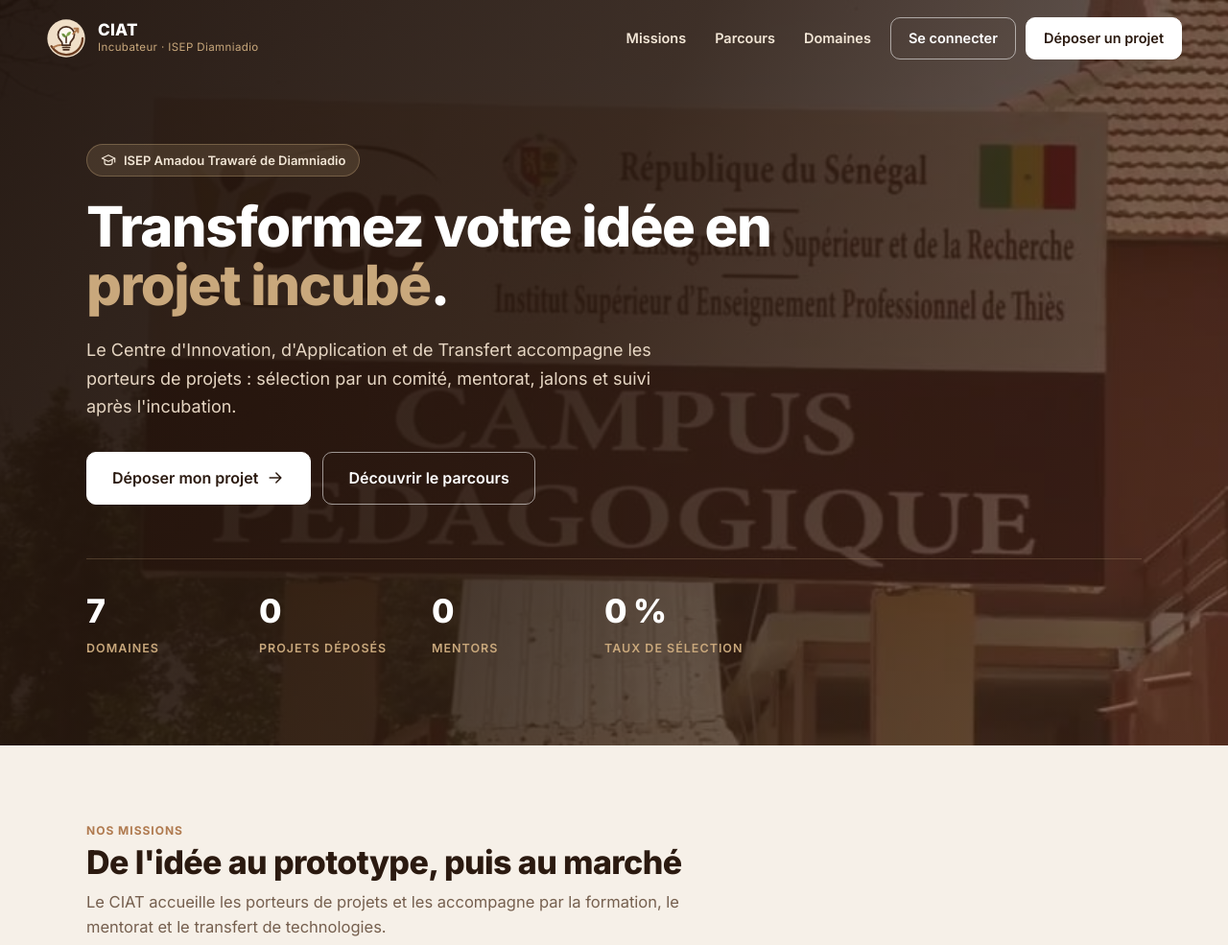
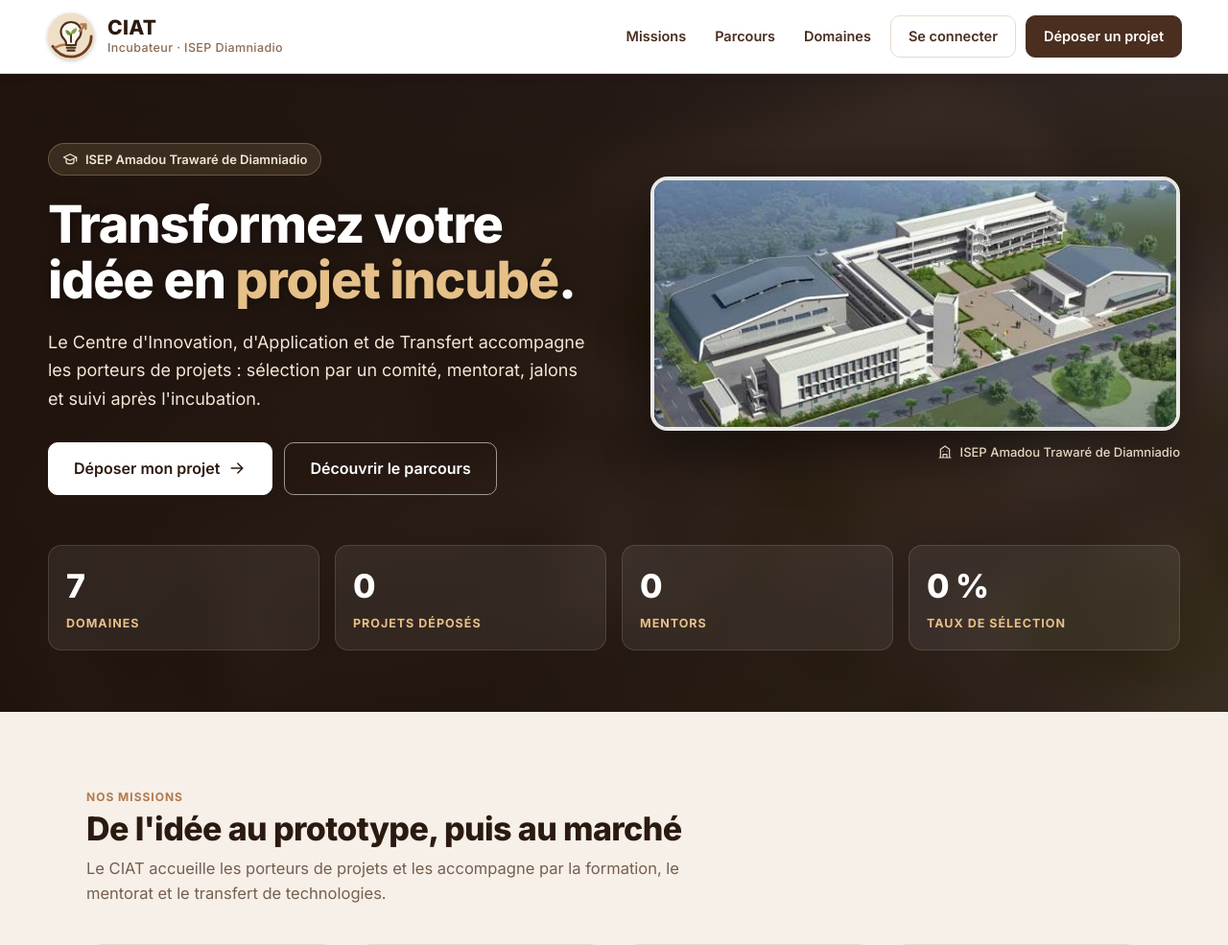
Before and after one commit to ndkhady49-cpu/ciat-incubateur, a Django app: page / in a window 1280 px wide. Shown: the top 985 px of the page at 96% size. Run offline with Django 5.2, Linux system fonts and the light colour scheme; data that the repository does not hold is empty.

Commit message:
Accueil : photo du campus dans la bannière, en-tête blanc avec logo lisible
Photo nette dans un cadre et version floutée en fond (image source de 576 px),
textes à fort contraste, indicateurs en cartes, en-tête fixe ; la photo est
aussi utilisée sur l'écran de connexion.

Co-Authored-By: Claude Opus 5.5 <noreply@anthropic.com>

```diff
--- a/static/style.css
+++ b/static/style.css
@@ -261,7 +261,7 @@ td a{color:var(--brun-800);font-weight:600;text-decoration:none}td a:hover{color
 
 /* ---------- Pages d'authentification ---------- */
 .auth{min-height:100vh;display:grid;grid-template-columns:1fr 1fr}
-.auth-visuel{background:linear-gradient(160deg,rgba(31,18,11,.92),rgba(74,46,31,.86)),url('/static/banner.jpg') center/cover;color:#fff;
+.auth-visuel{background:linear-gradient(160deg,rgba(31,18,11,.92),rgba(74,46,31,.86)),url('/static/campus.jpg') center/cover;color:#fff;
   padding:48px;display:flex;flex-direction:column;justify-content:space-between}
 .auth-visuel .brand{padding:0}
 .auth-visuel h2{font-size:34px;line-height:1.15;color:#fff;font-weight:800;letter-spacing:-.6px;margin:0 0 14px;display:block}
@@ -278,23 +278,34 @@ td a{color:var(--brun-800);font-weight:600;text-decoration:none}td a:hover{color
 
 /* ---------- Page d'accueil ---------- */
 .public{display:block;background:var(--fond)}
-.pub-head{position:absolute;top:0;left:0;right:0;z-index:10;display:flex;align-items:center;justify-content:space-between;gap:16px;padding:18px clamp(16px,4vw,48px)}
-.pub-head .brand{padding:0}
+.pub-head{position:sticky;top:0;z-index:20;background:rgba(255,255,255,.97);backdrop-filter:blur(8px);border-bottom:1px solid var(--bord);
+  box-shadow:0 2px 12px rgba(43,26,16,.06);display:flex;align-items:center;justify-content:space-between;gap:16px;padding:12px clamp(16px,4vw,48px)}
+.pub-head .brand{padding:0;color:var(--brun-800)}
+.pub-head .brand img{width:52px;height:52px;filter:drop-shadow(0 1px 2px rgba(43,26,16,.25))}
+.pub-head .brand b{font-size:21px;color:var(--brun-800)}
+.pub-head .brand span{font-size:12.5px;color:var(--brun-500);font-weight:500}
 .pub-nav{display:flex;align-items:center;gap:10px;flex-wrap:wrap;justify-content:flex-end}
-.pub-nav a.lien{color:var(--brun-100);text-decoration:none;font-weight:600;font-size:14.5px;padding:8px 10px}
-.pub-nav a.lien:hover{color:#fff}
-.hero{background:linear-gradient(115deg,rgba(31,18,11,.95) 0%,rgba(43,26,16,.88) 45%,rgba(74,46,31,.55) 100%),url('/static/banner.jpg') center/cover no-repeat;
-  color:#fff;padding:150px clamp(16px,4vw,48px) 90px}
-.hero-content{max-width:1100px;margin:0 auto}
+.pub-nav a.lien{color:var(--brun-700);text-decoration:none;font-weight:600;font-size:14.5px;padding:8px 10px;border-radius:8px}
+.pub-nav a.lien:hover{background:var(--brun-50);color:var(--brun-800)}
+/* Bannière : photo nette dans un cadre, même photo floutée et assombrie en fond (image source de petite taille) */
+.hero{position:relative;overflow:hidden;background:var(--brun-900);color:#fff;padding:72px clamp(16px,4vw,48px) 64px}
+.hero::before{content:"";position:absolute;inset:-40px;background:url('/static/campus.jpg') center/cover no-repeat;filter:blur(22px) saturate(1.1);opacity:.55}
+.hero::after{content:"";position:absolute;inset:0;background:linear-gradient(100deg,rgba(31,18,11,.97) 0%,rgba(31,18,11,.9) 45%,rgba(43,26,16,.7) 100%)}
+.hero-content{position:relative;z-index:1;max-width:1180px;margin:0 auto;display:grid;grid-template-columns:minmax(0,1.05fr) minmax(0,1fr);gap:48px;align-items:center}
+.hero-photo{margin:0;position:relative}
+.hero-photo img{display:block;width:100%;height:auto;max-width:576px;margin-left:auto;aspect-ratio:576/276;object-fit:cover;border-radius:18px;
+  border:4px solid rgba(255,255,255,.9);box-shadow:0 24px 50px rgba(0,0,0,.45)}
+.hero-photo figcaption{display:flex;align-items:center;gap:8px;justify-content:flex-end;margin-top:12px;font-size:13px;color:var(--brun-200);font-weight:500}
 .hero-badge{display:inline-flex;align-items:center;gap:8px;background:rgba(201,168,124,.16);border:1px solid rgba(201,168,124,.35);color:var(--brun-100);
   padding:6px 14px;border-radius:99px;font-size:13px;font-weight:600;margin-bottom:22px}
-.hero-title{font-size:clamp(34px,5vw,58px);font-weight:800;line-height:1.05;letter-spacing:-1.5px;max-width:760px;color:#fff}
-.hero-accent{color:var(--brun-300)}
-.hero-desc{font-size:18px;color:var(--brun-200);line-height:1.65;max-width:600px;margin:22px 0 32px}
+.hero-title{font-size:clamp(32px,4.4vw,54px);font-weight:800;line-height:1.08;letter-spacing:-1.2px;color:#fff;text-shadow:0 2px 12px rgba(0,0,0,.35)}
+.hero-accent{color:#E6C089}
+.hero-desc{font-size:18px;color:#F2E6D6;line-height:1.65;max-width:560px;margin:20px 0 30px}
 .hero-actions{display:flex;gap:12px;flex-wrap:wrap}
-.hero-stats{display:grid;grid-template-columns:repeat(4,minmax(0,160px));gap:20px;margin-top:56px;padding-top:28px;border-top:1px solid rgba(201,168,124,.25)}
+.hero-stats{position:relative;z-index:1;max-width:1180px;margin:52px auto 0;display:grid;grid-template-columns:repeat(4,1fr);gap:16px}
+.hero-stats>div{background:rgba(255,255,255,.07);border:1px solid rgba(255,255,255,.12);border-radius:14px;padding:16px 18px}
 .hero-stat-num{display:block;font-size:34px;font-weight:800;color:#fff;letter-spacing:-.5px}
-.hero-stat-label{font-size:12.5px;color:var(--brun-300);text-transform:uppercase;letter-spacing:1px;font-weight:600}
+.hero-stat-label{font-size:12.5px;color:#E6C089;text-transform:uppercase;letter-spacing:1px;font-weight:700}
 .section{padding:80px clamp(16px,4vw,48px)}.section-alt{background:var(--surface)}
 .section-inner{max-width:1100px;margin:0 auto}
 .section-head{max-width:640px;margin-bottom:40px}
@@ -349,6 +360,8 @@ td a{color:var(--brun-800);font-weight:600;text-decoration:none}td a:hover{color
   .auth-points{display:none}
   .ia-banner{grid-template-columns:1fr;padding:28px 22px;gap:24px}
   .hero-stats{grid-template-columns:repeat(2,1fr)}
+  .hero-content{grid-template-columns:1fr;gap:32px}
+  .hero-photo img{margin:0 auto}.hero-photo figcaption{justify-content:center}
 }
 @media(max-width:768px){
   h1{font-size:22px}
@@ -359,12 +372,13 @@ td a{color:var(--brun-800);font-weight:600;text-decoration:none}td a:hover{color
   .criteres{grid-template-columns:repeat(2,1fr)}
   .cal{display:none}.cal-liste{display:block}
   .jalon-tete form{margin-left:0}
-  .hero{padding:120px 16px 60px}
+  .hero{padding:40px 16px 48px}
   .hero-desc{font-size:16px}
   .section{padding:52px 16px}
   .pub-nav a.lien{display:none}
-  .pub-head{padding:14px 16px}.pub-head .brand span{display:none}
-  .pub-nav{gap:6px}.pub-nav .bt{min-height:36px;padding:6px 12px;font-size:13px}
+  .pub-head{padding:10px 16px}.pub-head .brand span{display:none}
+  .pub-head .brand img{width:44px;height:44px}.pub-head .brand b{font-size:18px}
+  .pub-nav{gap:6px;flex-wrap:nowrap}.pub-nav .bt{min-height:36px;padding:6px 10px;font-size:13px}
   .etape{min-width:76px;font-size:11.5px}
   .modes{grid-template-columns:1fr}
   /* tableau des projets en cartes */
--- a/templates/accueil.html
+++ b/templates/accueil.html
@@ -8,23 +8,25 @@
 <a class="brand" href="/"><img src="{% static 'logo-mark.svg' %}" alt=""><div><b>CIAT</b><span>Incubateur · ISEP Diamniadio</span></div></a>
 <nav class="pub-nav">
 <a class="lien" href="#missions">Missions</a><a class="lien" href="#processus">Parcours</a><a class="lien" href="#domaines">Domaines</a>
-<a href="{% url 'login' %}" class="bt bt-contour">Se connecter</a>
-<a href="{% url 'register' %}" class="bt bt-clair">Déposer un projet</a>
+<a href="{% url 'login' %}" class="bt b2">Se connecter</a>
+<a href="{% url 'register' %}" class="bt">Déposer un projet</a>
 </nav></header>
 
-<section class="hero"><div class="hero-content">
+<section class="hero"><div class="hero-content"><div>
 <div class="hero-badge"><svg class="i i-sm"><use href="#i-graduation"/></svg>ISEP Amadou Trawaré de Diamniadio</div>
 <h1 class="hero-title">Transformez votre idée en <span class="hero-accent">projet incubé</span>.</h1>
 <p class="hero-desc">Le Centre d'Innovation, d'Application et de Transfert accompagne les porteurs de projets : sélection par un comité, mentorat, jalons et suivi après l'incubation.</p>
 <div class="hero-actions">
 <a href="{% url 'register' %}" class="bt bt-clair bt-lg">Déposer mon projet<svg class="i"><use href="#i-arrow-right"/></svg></a>
-<a href="#processus" class="bt bt-contour bt-lg">Découvrir le parcours</a></div>
+<a href="#processus" class="bt bt-contour bt-lg">Découvrir le parcours</a></div></div>
+<figure class="hero-photo"><img src="{% static 'campus.jpg' %}" alt="Vue aérienne du campus de l'ISEP Amadou Trawaré de Diamniadio" width="576" height="276">
+<figcaption><svg class="i i-sm"><use href="#i-building"/></svg>ISEP Amadou Trawaré de Diamniadio</figcaption></figure></div>
 <div class="hero-stats">
 <div><span class="hero-stat-num">7</span><span class="hero-stat-label">Domaines</span></div>
 <div><span class="hero-stat-num">{{ nb_projets }}</span><span class="hero-stat-label">Projets déposés</span></div>
 <div><span class="hero-stat-num">{{ nb_mentors }}</span><span class="hero-stat-label">Mentors</span></div>
 <div><span class="hero-stat-num">{{ taux_sel }} %</span><span class="hero-stat-label">Taux de sélection</span></div>
-</div></div></section>
+</div></section>
 
 <section class="section" id="missions"><div class="section-inner">
 <div class="section-head"><p class="eyebrow">Nos missions</p><h2 class="section-title">De l'idée au prototype, puis au marché</h2>
```
Also changed, not shown: static/campus.jpg (added).
